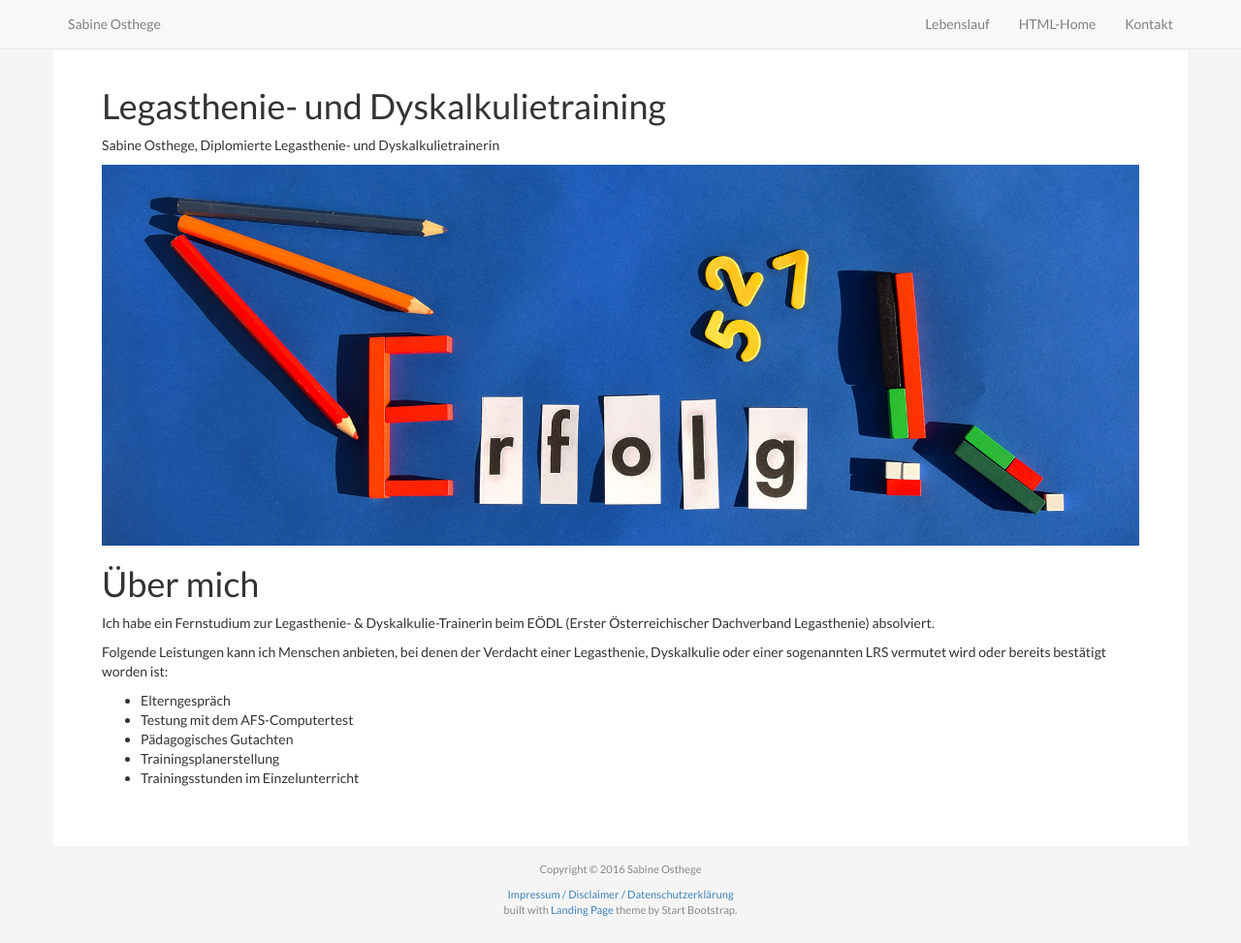
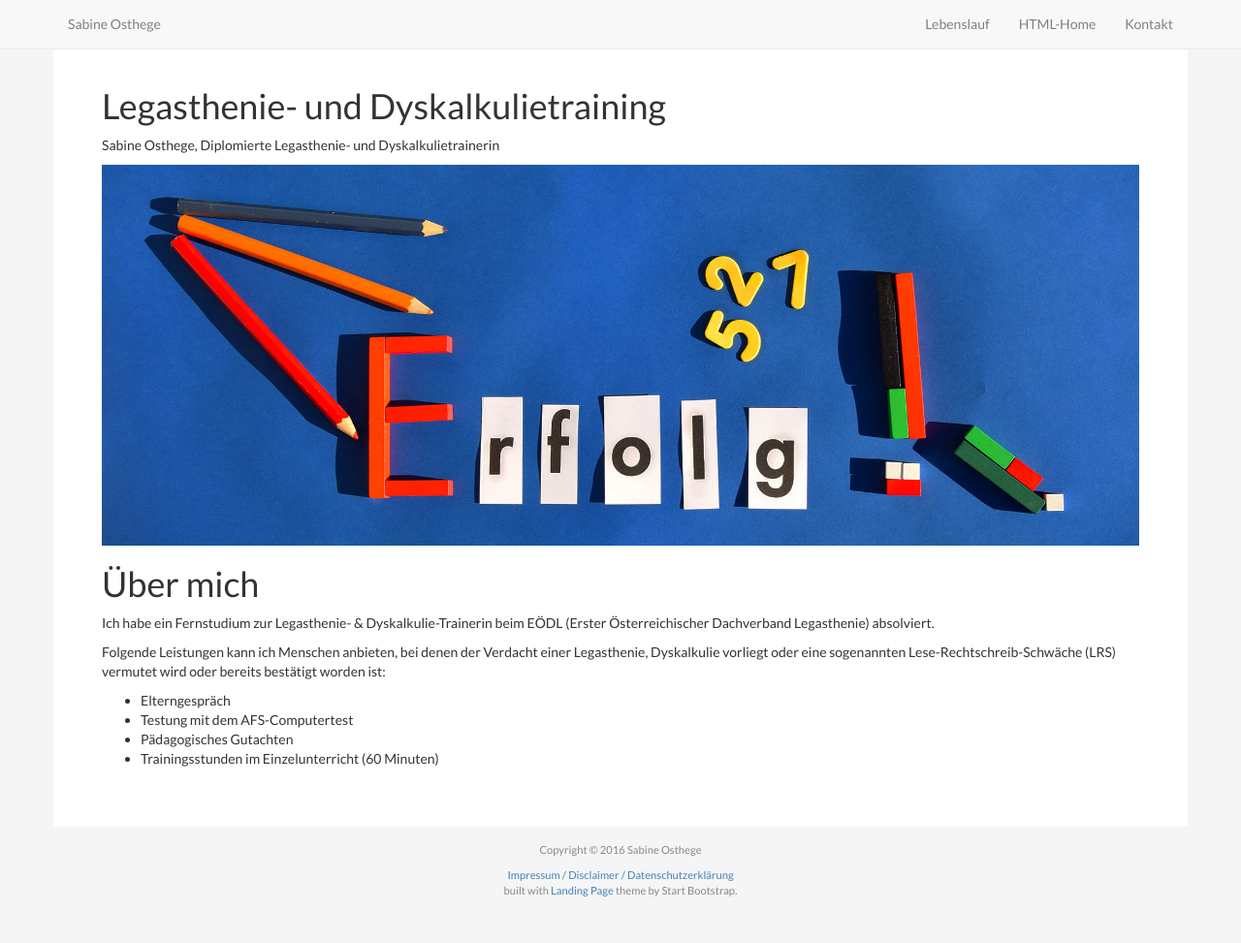
Before and after one commit to sabineosthege/sabineosthege.github.io, a Jekyll site: the page built from index.md, in a window 1280 px wide and 973 px high. Shown: the whole window at 97% size. Built offline with Jekyll 4.4.1, drawn with Linux system fonts in a browser that asks for light colours; nearby versions of some CDN libraries.

Commit message:
Update index.md

```diff
--- a/index.md
+++ b/index.md
@@ -13,10 +13,9 @@ Sabine Osthege, Diplomierte Legasthenie- und Dyskalkulietrainerin
 # Über mich
 Ich habe ein Fernstudium zur Legasthenie- & Dyskalkulie-Trainerin beim EÖDL (Erster Österreichischer Dachverband Legasthenie) absolviert.
 
-Folgende Leistungen kann ich Menschen anbieten, bei denen der Verdacht einer Legasthenie, Dyskalkulie oder einer sogenannten LRS vermutet wird oder bereits bestätigt worden ist:
+Folgende Leistungen kann ich Menschen anbieten, bei denen der Verdacht einer Legasthenie, Dyskalkulie vorliegt oder eine sogenannten Lese-Rechtschreib-Schwäche (LRS) vermutet wird oder bereits bestätigt worden ist:
 
 + Elterngespräch
 + Testung mit dem AFS-Computertest
 + Pädagogisches Gutachten
-+ Trainingsplanerstellung
-+ Trainingsstunden im Einzelunterricht
++ Trainingsstunden im Einzelunterricht (60 Minuten)
```
